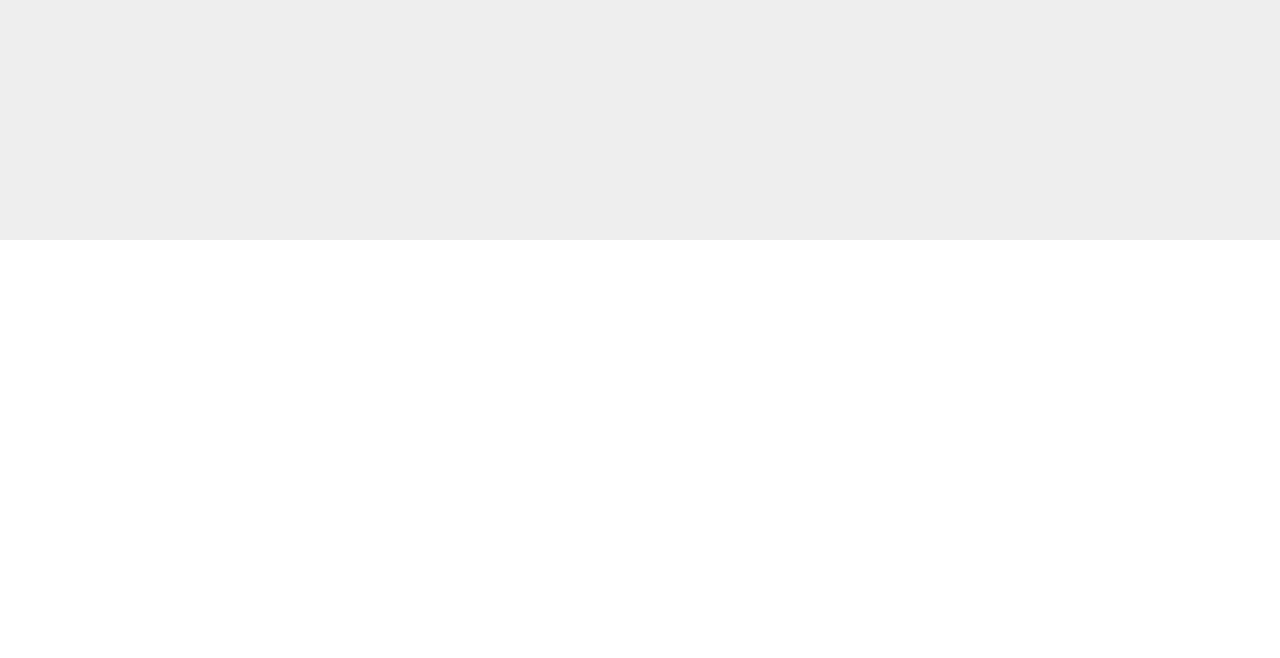
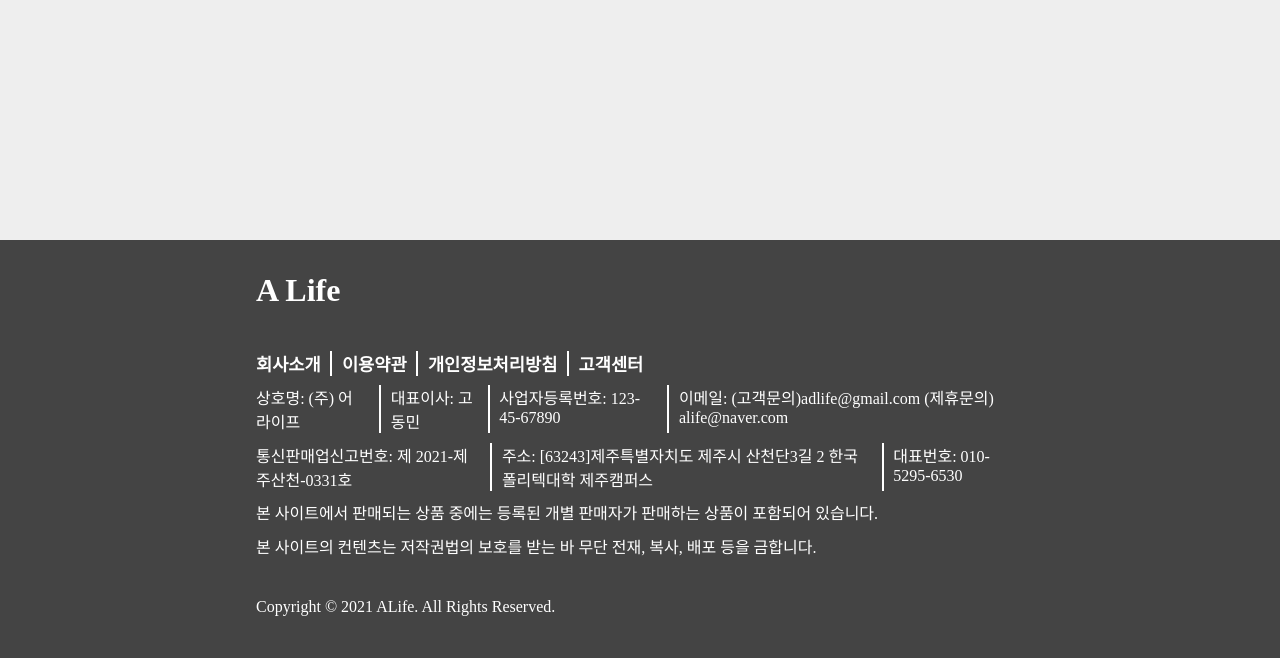
Before and after one commit to kebi3477/Alife, a PHP site: page / in a window 1280 px wide; the page is wider, and only the part inside the window is pictured. Shown: the part 3460-4118 px from the top of that part. Before the commit the page ends 3700 px from the top of that part, so only its background shows below. Run offline with PHP 8.4, Linux system fonts and the light colour scheme; some web fonts are replaced.

Commit message:
Add Footer

```diff
--- a/css/common.css
+++ b/css/common.css
@@ -11,6 +11,10 @@
 @font-face {
     font-family: 'noto-kr-medium';
     src: url('../font/NotoSansKR-Medium.otf');
+}
+@font-face {
+    font-family: 'noto-kr-light';
+    src: url('../font/NotoSansKR-Light.otf');
 }
 @font-face {
     font-family: 'noto-kr-black';
--- a/css/index.css
+++ b/css/index.css
@@ -263,3 +263,44 @@
 }
 
 /* Footer */
+footer {
+    background-color: var(--gray-btn);
+    color: var(--white);
+    padding: 2rem 0;
+}
+.footer__text {
+    color: var(--white);
+    font-family: 'noto-kr-light';
+}
+.footer__list {
+    display: flex;
+    flex-flow: row nowrap;
+    margin: .6rem 0;
+}
+.footer__list--bold > .footer__item {
+    font-weight: bold;
+    cursor: pointer;
+    font-size: 1.1rem;
+}
+.footer__list--under {
+    margin-top: 2.5rem;
+}
+.footer__item {
+    color: var(--white);
+    font-family: 'noto-kr-light';
+    padding: 0 .6rem;
+    border-right: 2px solid var(--white);
+}
+.footer__item:first-child {
+    padding-left: 0;
+}
+.footer__item:last-child {
+    border-right: none;
+}
+.footer__logo {
+    font-size: 2rem;
+    font-weight: bold;
+    font-family: 'noto-kr-black';
+    padding-bottom: 2rem;
+    margin-top: 0;
+}
--- a/index.php
+++ b/index.php
@@ -524,8 +524,36 @@
         </div>
 
     </div>
-    <footer>
-
+    <footer class="padding">
+        <div class="footer__logo footer__text">
+            A Life
+        </div>
+        <div class="footer__list footer__list--bold">
+            <div class="footer__item">회사소개</div>
+            <div class="footer__item">이용약관</div>
+            <div class="footer__item">개인정보처리방침</div>
+            <div class="footer__item">고객센터</div>
+        </div>
+        <div class="footer__list">
+            <div class="footer__item">상호명: (주) 어 라이프</div>
+            <div class="footer__item">대표이사: 고동민</div>
+            <div class="footer__item">사업자등록번호: 123-45-67890</div>
+            <div class="footer__item">이메일: (고객문의)adlife@gmail.com (제휴문의) alife@naver.com</div>
+        </div>
+        <div class="footer__list">
+            <div class="footer__item">통신판매업신고번호: 제 2021-제주산천-0331호</div>
+            <div class="footer__item">주소: [63243]제주특별자치도 제주시 산천단3길 2 한국폴리텍대학 제주캠퍼스</div>
+            <div class="footer__item">대표번호: 010-5295-6530</div>
+        </div>
+        <div class="footer__list">
+            <div class="footer__text">본 사이트에서 판매되는 상품 중에는 등록된 개별 판매자가 판매하는 상품이 포함되어 있습니다.</div>
+        </div>
+        <div class="footer__list">
+            <div class="footer__text">본 사이트의 컨텐츠는 저작권법의 보호를 받는 바 무단 전재, 복사, 배포 등을 금합니다.</div>
+        </div>
+        <div class="footer__list footer__list--under">
+            <div class="footer__text">Copyright © 2021 ALife. All Rights Reserved.</div>
+        </div>
     </footer>
     <script src="js/monster.js"></script>
     <script src="js/index.js"></script>
```
